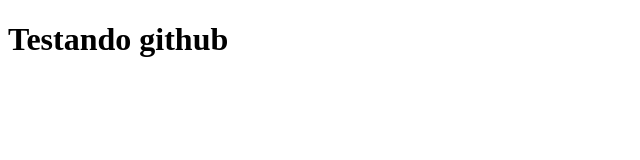
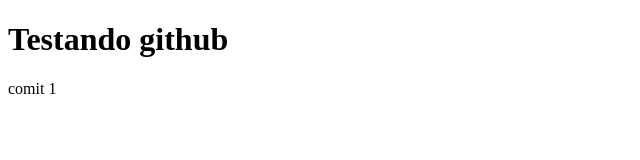
Before and after one commit to joeduardo10/teste3, a plain HTML site: page index.html in a window 1280 px wide. Shown: the full height of the page, 0-640 px from the left. Drawn offline with Linux system fonts and the light colour scheme.

Commit message:
comitando teste3

```diff
--- a/index.html
+++ b/index.html
@@ -8,6 +8,7 @@
 </head>
 <body>
     <h1>Testando github</h1>
+    <p>comit 1</p>
 
 </body>
 </html>
```
